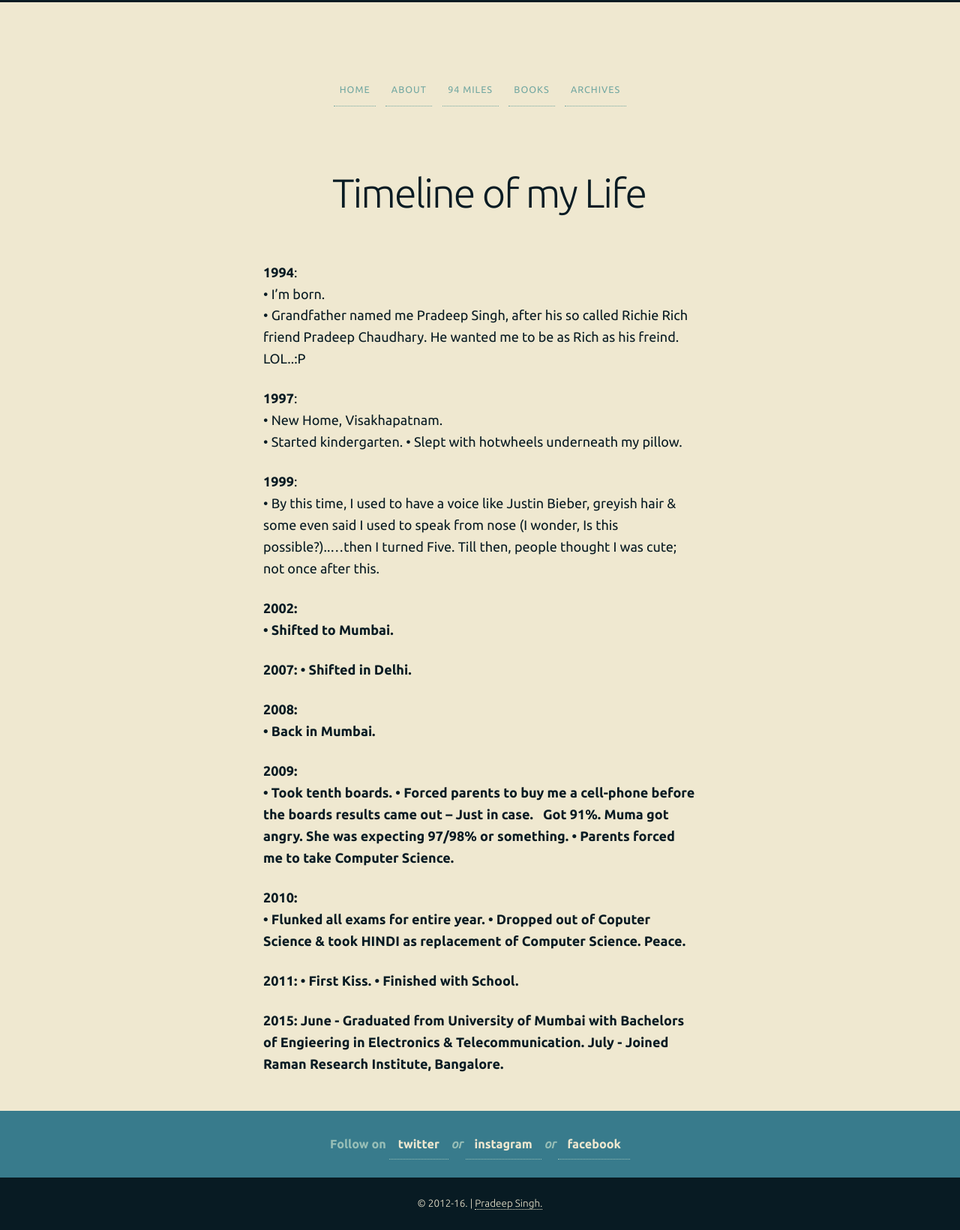
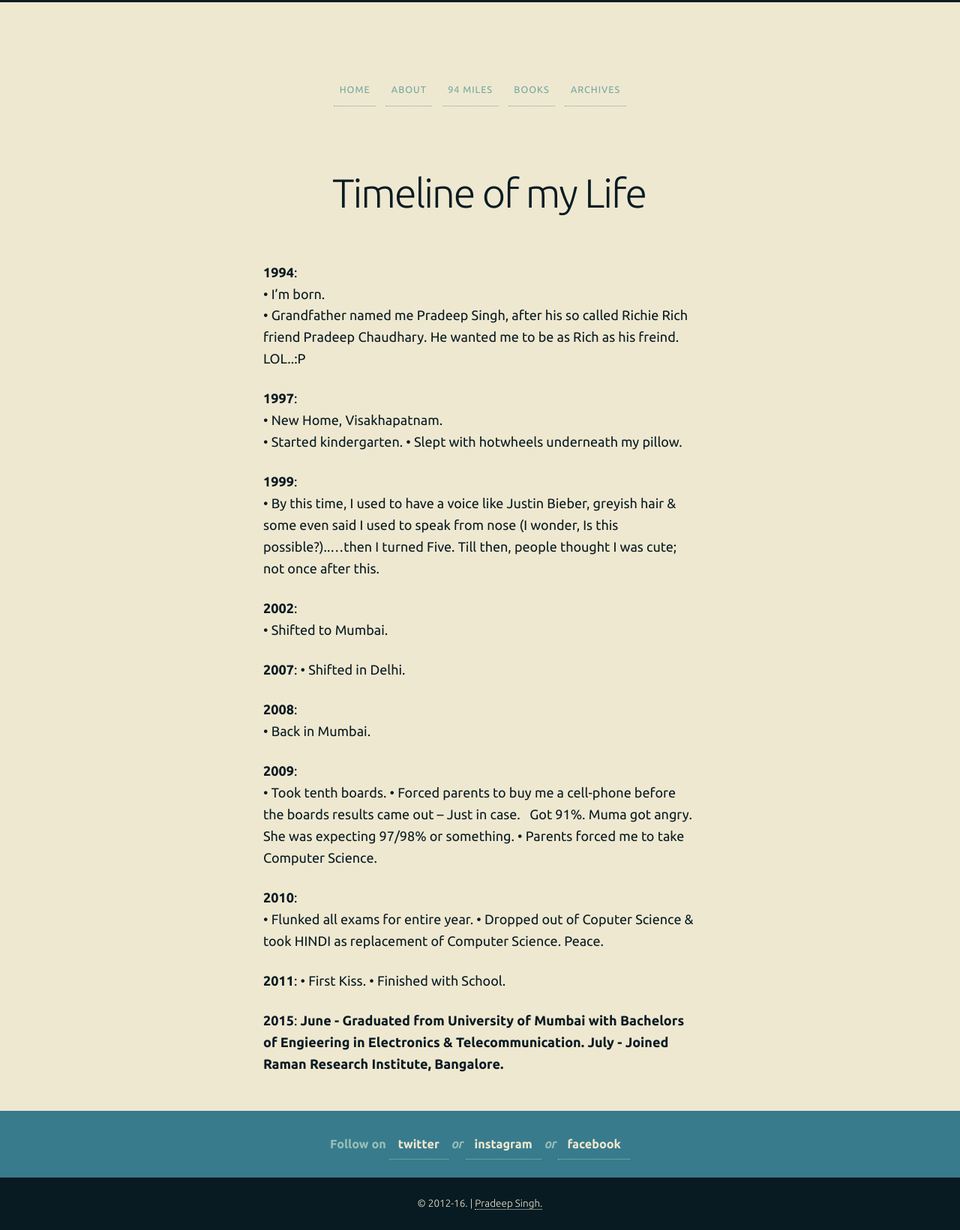
Before and after one commit to 93notes/93notes.github.io, a Jekyll site: the page built from timeline.html, in a window 1280 px wide. Shown: the whole page at 75% size. Built offline with Jekyll 4.4.1, drawn with Linux system fonts in a browser that asks for light colours; nearby versions of some CDN libraries.

```diff
--- a/timeline.html
+++ b/timeline.html
@@ -53,7 +53,7 @@ slug: timeline
 </p>
 
 <p>
-<strong>2002<strong>: </br>
+<strong>2002</strong>: </br>
 &bull; Shifted to Mumbai.
 </p>
 
@@ -75,18 +75,18 @@ slug: timeline
 </p>
 
 <p>
-<strong>2010<strong>: </br>
+<strong>2010</strong>: </br>
 &bull; Flunked all exams for entire year.
 &bull; Dropped out of Coputer Science &amp; took HINDI as replacement of Computer Science. Peace. </p>
 
 <p>
-<strong>2011<strong>:
+<strong>2011</strong>:
 &bull; First Kiss.
 &bull; Finished  with School.
 </p>
 
 <p>
-<strong>2015<strong>:
+<strong>2015</strong>:
 <strong>June<strong> - Graduated from University of Mumbai with Bachelors of Engieering in Electronics &amp; Telecommunication.
 <strong>July </strong> - Joined Raman Research Institute, Bangalore.
 </p>
```
